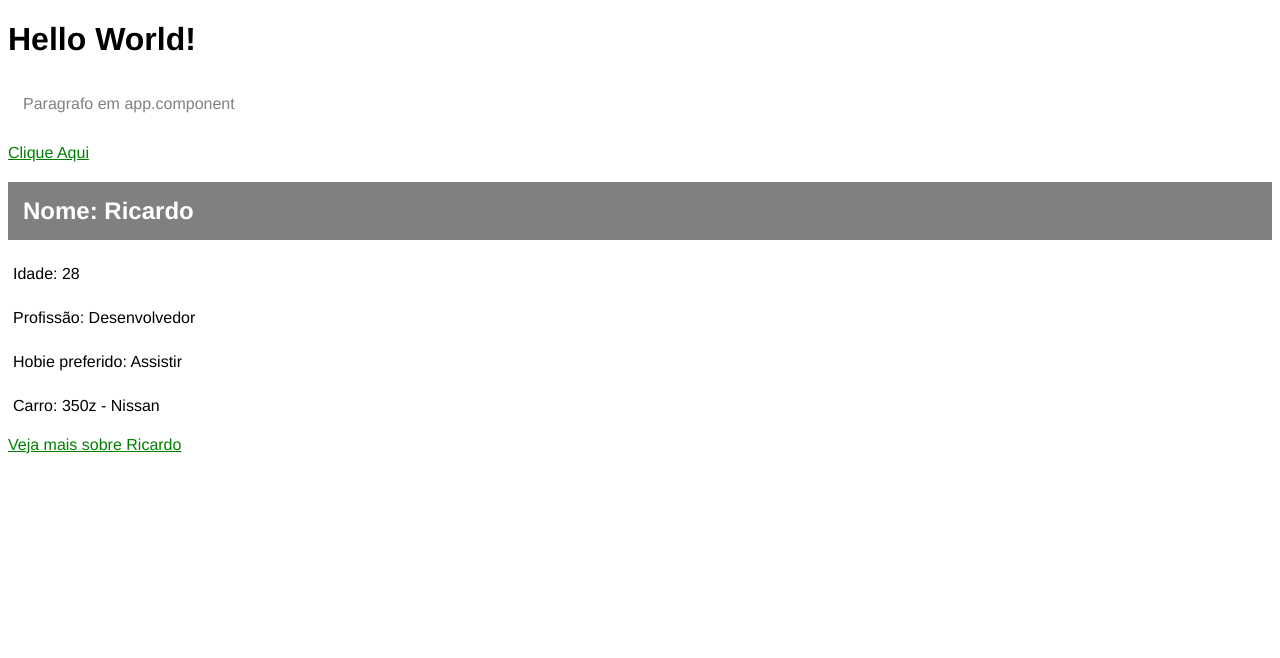
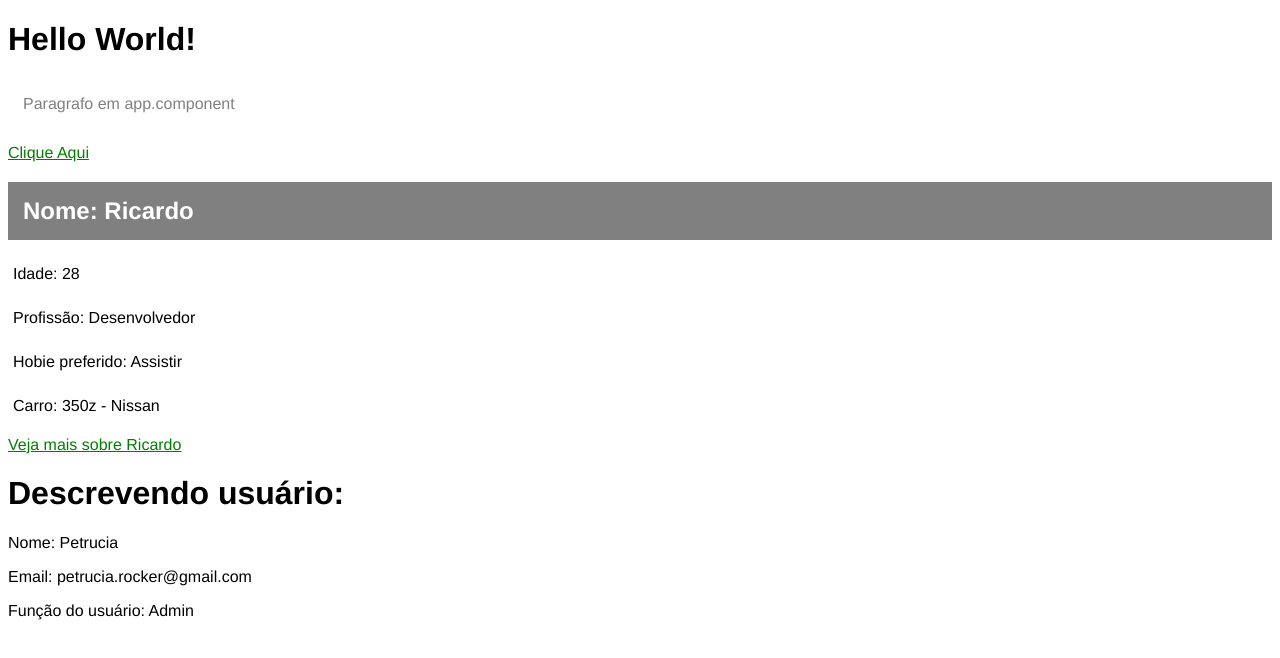
Before and after one commit to ricardorocker/curso-angular, an Angular app: page / in a window 1280 px wide. Shown: the top 658 px of the page. Built offline with nearby package versions, Linux system fonts and the light colour scheme.

Commit message:
Compartilhamento de dados
- @Input: dados do componente pai para o filho
- Input de string e objeto
- '!' para não inicializar prop, falar que vai receber ainda.

```diff
--- a/src/app/app.component.html
+++ b/src/app/app.component.html
@@ -4,3 +4,4 @@
   <a href="#">Clique Aqui</a>
 </div>
 <app-first-component></app-first-component>
+<app-parent-data [name]="userName" [userData]="userData"></app-parent-data>
--- a/src/app/app.component.ts
+++ b/src/app/app.component.ts
@@ -6,5 +6,11 @@ import { Component } from '@angular/core';
   styleUrls: ['./app.component.css']
 })
 export class AppComponent {
+  userName = 'Petrucia';
+  userData = {
+    email: 'petrucia.rocker@gmail.com',
+    role: 'Admin'
+  }
+
   title = '04-curso-angular';
 }
--- a/src/app/app.module.ts
+++ b/src/app/app.module.ts
@@ -3,11 +3,13 @@ import { BrowserModule } from '@angular/platform-browser';
 
 import { AppComponent } from './app.component';
 import { FirstComponentComponent } from './components/first-component/first-component.component';
+import { ParentDataComponent } from './components/parent-data/parent-data.component';
 
 @NgModule({
   declarations: [
     AppComponent,
-    FirstComponentComponent
+    FirstComponentComponent,
+    ParentDataComponent
   ],
   imports: [
     BrowserModule
--- /dev/null
+++ b/src/app/components/parent-data/parent-data.component.html
@@ -0,0 +1,4 @@
+<h1>Descrevendo usuário:</h1>
+<p>Nome: {{ name }}</p>
+<p>Email: {{ userData.email }}</p>
+<p>Função do usuário: {{ userData.role }}</p>
```
Also changed, not shown: src/app/components/parent-data/parent-data.component.ts (added, +12 -0 lines), src/app/components/parent-data/parent-data.component.css (added), 1 other file (tests, documents, lock files or other folders).
